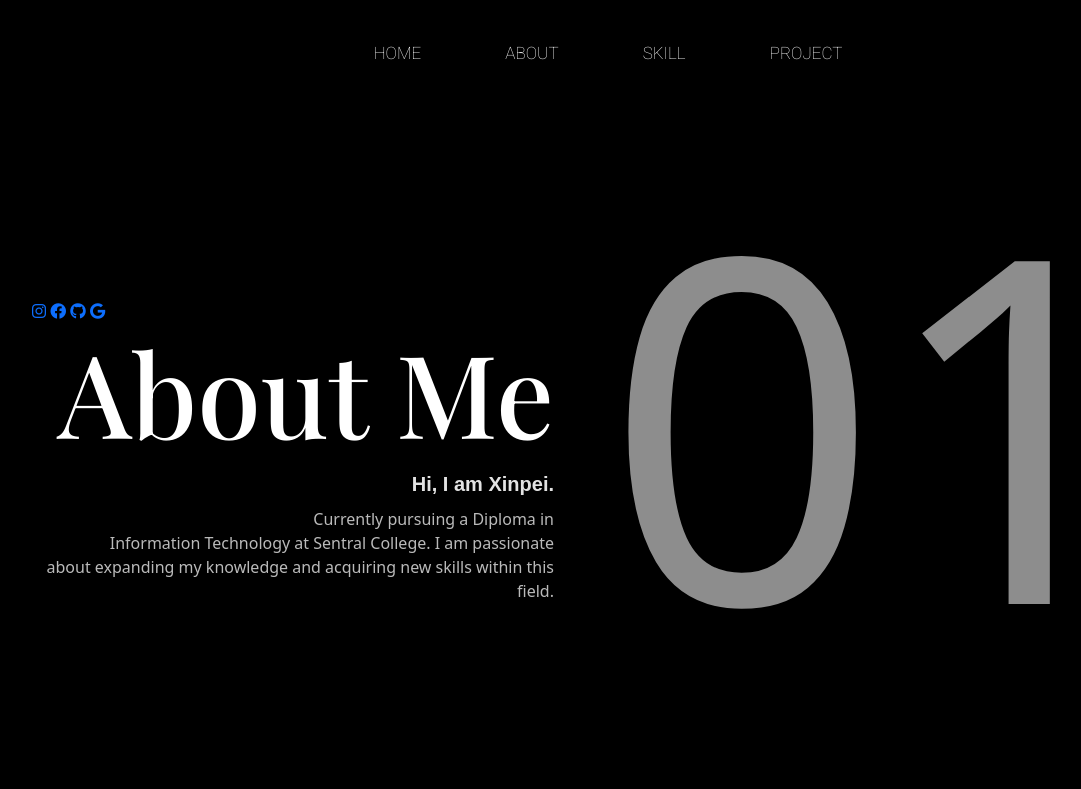
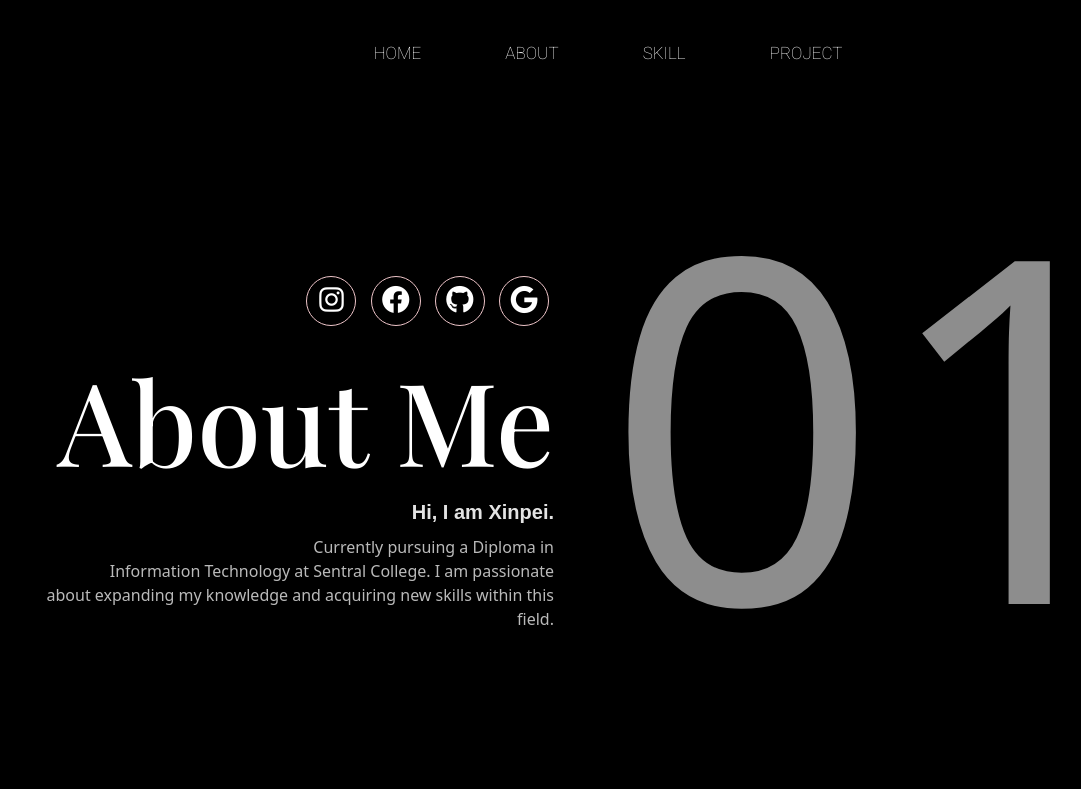
Before and after one commit to YeohXinPei/xinpei, a plain HTML site: page about.html in a window 1280 px wide. Shown: the top 789 px of the page, without its empty margins (48-1129 px from the left). Drawn offline with nearby package versions, Linux system fonts and the light colour scheme.

Commit message:
style.css

```diff
--- a/style.css
+++ b/style.css
@@ -38,6 +38,7 @@
   color: white;
   text-align: center;
 }
+
 
 .contact {
   text-align: center;
@@ -137,6 +138,40 @@ nav img {
   display: flex;
   align-items: center;
 }
+
+
+.contact-me {
+  text-align: right;
+  margin-bottom: 20px;
+}
+
+.contact-me a {
+  display: inline-block;
+  margin: 0 13px;
+  font-size: 35px;
+  /* Adjust the font size as needed */
+}
+
+.contact-me .nav-item {
+  display: inline-block;
+  width: 50px;
+  height: 50px;
+  border-radius: 50%;
+  border: 1px solid #eec5c9;
+  text-align: center;
+  line-height: 40px;
+  margin: 5px;
+}
+
+.contact-me .nav-item i {
+  font-size: 28px;
+  color: white;
+}
+
+.contact-me .nav-item i:hover {
+  color: #eec5c9;
+}
+
 .left-side{
   width: 45%;
 }
```
